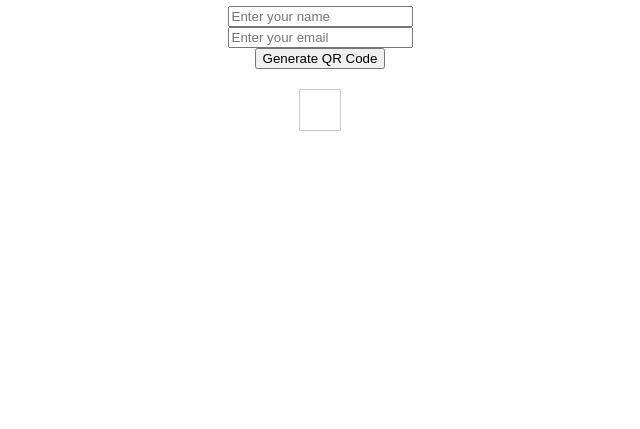
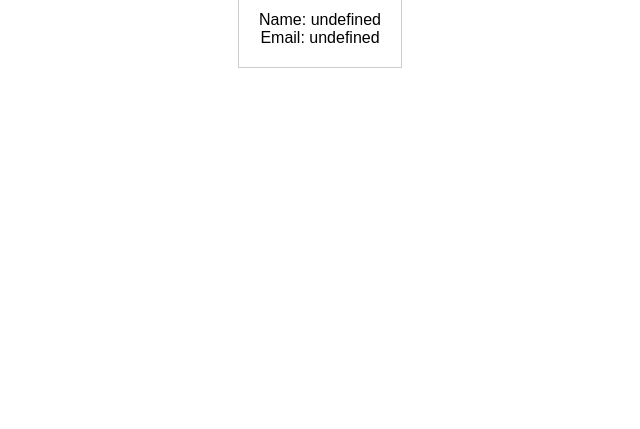
Before and after one commit to Ilakiancs/qr-digital-V-card, a plain HTML site: page index.html in a window 1280 px wide. Shown: the part 371-800 px from the top of the page, without its empty margins (320-960 px from the left). Drawn offline with Linux system fonts and the light colour scheme.

Commit message:
Update index.html

```diff
--- a/index.html
+++ b/index.html
@@ -3,7 +3,7 @@
 <head>
     <meta charset="UTF-8">
     <meta name="viewport" content="width=device-width, initial-scale=1.0">
-    <title>QR Code Generator</title>
+    <title>Digital Visiting Card</title>
     <style>
         body {
             font-family: Arial, sans-serif;
@@ -17,21 +17,30 @@
         .card {
             border: 1px solid #ccc;
             padding: 20px;
-            margin-top: 20px;
             text-align: center;
         }
     </style>
 </head>
 <body>
-    <h1>QR Code Generator</h1>
-    <input type="text" id="name" placeholder="Enter your name">
-    <input type="text" id="email" placeholder="Enter your email">
-    <button onclick="generateQRCode()">Generate QR Code</button>
-    <div id="qrcode"></div>
     <div class="card" id="card"></div>
 
-    <!-- Include qrcode.min.js from a CDN -->
-    <script src="https://cdnjs.cloudflare.com/ajax/libs/qrcodejs/1.0.0/qrcode.min.js"></script>
-    <script src="script.js"></script>
+    <script>
+        function getQueryParams() {
+            var params = {};
+            var queryString = window.location.search.substring(1);
+            var queryArray = queryString.split('&');
+            queryArray.forEach(function(param) {
+                var pair = param.split('=');
+                params[pair[0]] = decodeURIComponent(pair[1]);
+            });
+            return params;
+        }
+
+        window.onload = function() {
+            var params = getQueryParams();
+            var cardContent = `Name: ${params.name}<br>Email: ${params.email}`;
+            document.getElementById('card').innerHTML = cardContent;
+        }
+    </script>
 </body>
 </html>
```
